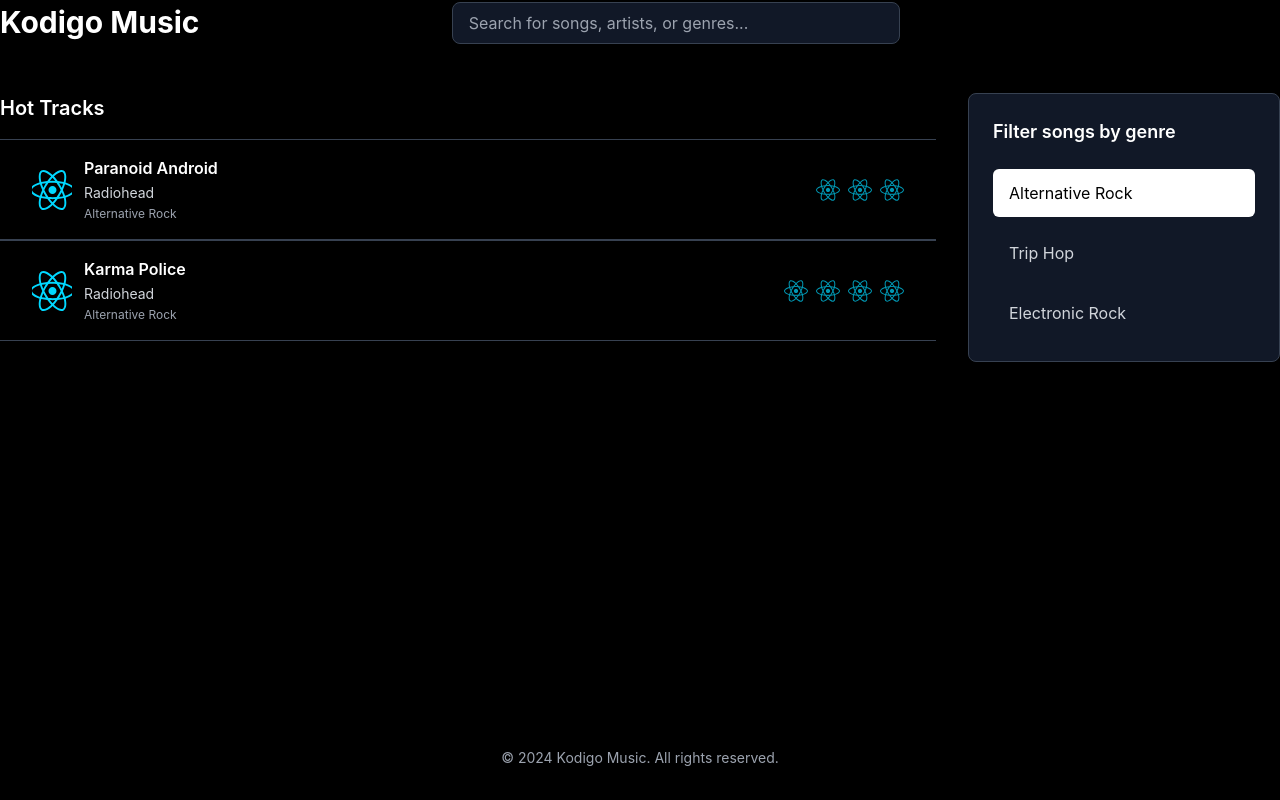
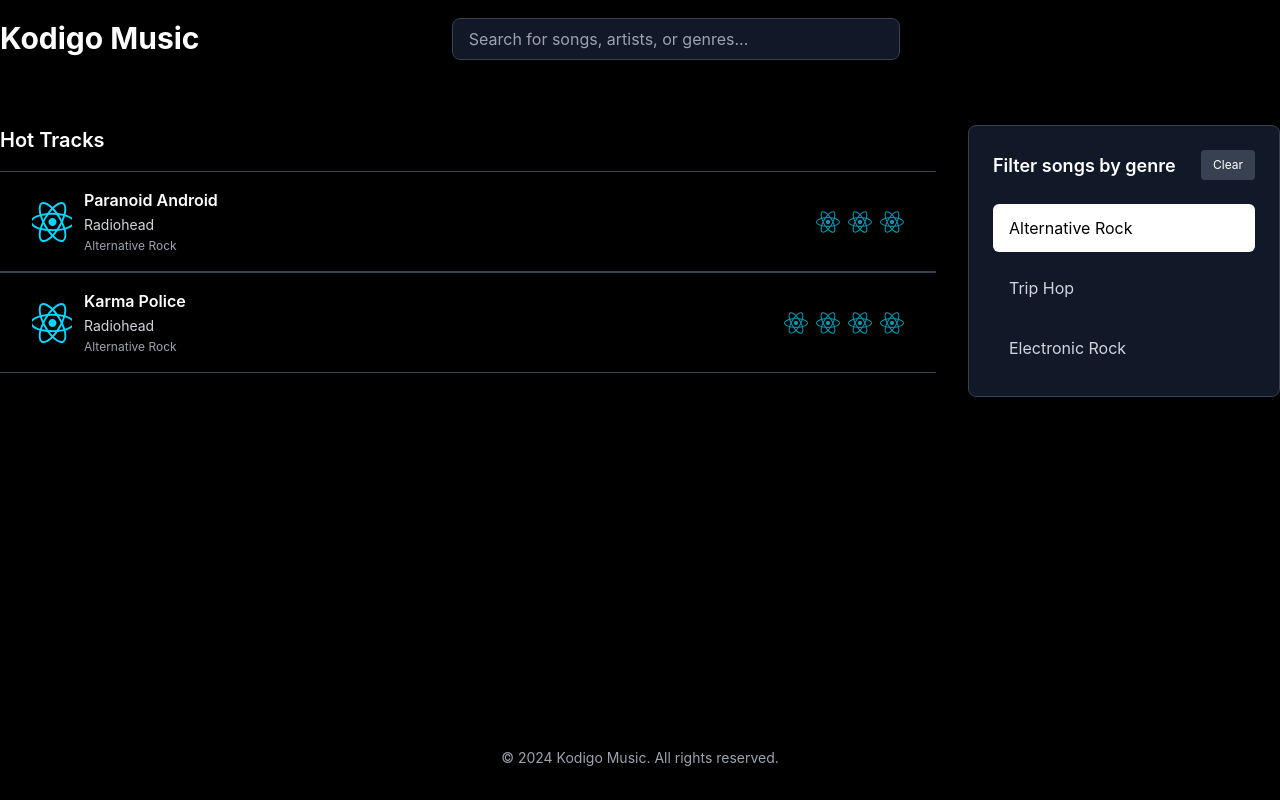
Before and after one commit to algodondev/kodigo-music, a React (Vite) app: page / in a window 1280 px wide. Both pictures are taken after a click on the button "Alternative Rock". Built offline with nearby package versions, Linux system fonts and the light colour scheme.

Commit message:
fix: header CSS, sidebar clearing filter methods

```diff
--- a/src/components/Header.css
+++ b/src/components/Header.css
@@ -3,6 +3,7 @@
   align-items: center;
   justify-content: space-between;
   margin-bottom: 3rem;
+  padding: 1rem 0;
   color: white;
 }
 
--- a/src/components/Sidebar.css
+++ b/src/components/Sidebar.css
@@ -11,11 +11,31 @@
   height: fit-content;
 }
 
+.sidebar-header {
+  display: flex;
+  align-items: center;
+  justify-content: space-between;
+  margin-bottom: 1.5rem;
+}
+
 .sidebar-title {
   font-size: 1.125rem;
   font-weight: 600;
   color: white;
-  margin-bottom: 1.5rem;
+  margin: 0;
+}
+
+.clear-filter-button {
+  padding: 0.375rem 0.75rem;
+  background-color: #374151;
+  color: white;
+  border-radius: 0.25rem;
+  font-size: 0.75rem;
+  transition: background-color 0.2s;
+}
+
+.clear-filter-button:hover {
+  background-color: #4b5563;
 }
 
 .genre-buttons {
--- a/src/components/Sidebar.jsx
+++ b/src/components/Sidebar.jsx
@@ -4,7 +4,17 @@
   return (
     <div className="sidebar-container">
       <div className="sidebar">
-        <h3 className="sidebar-title">Filter songs by genre</h3>
+        <div className="sidebar-header">
+          <h3 className="sidebar-title">Filter songs by genre</h3>
+          {selectedGenre && (
+            <button
+              onClick={() => onGenreSelect(null)}
+              className="clear-filter-button"
+            >
+              Clear
+            </button>
+          )}
+        </div>
         <div className="genre-buttons">
           {genres.map((genre) => (
             <button
```
